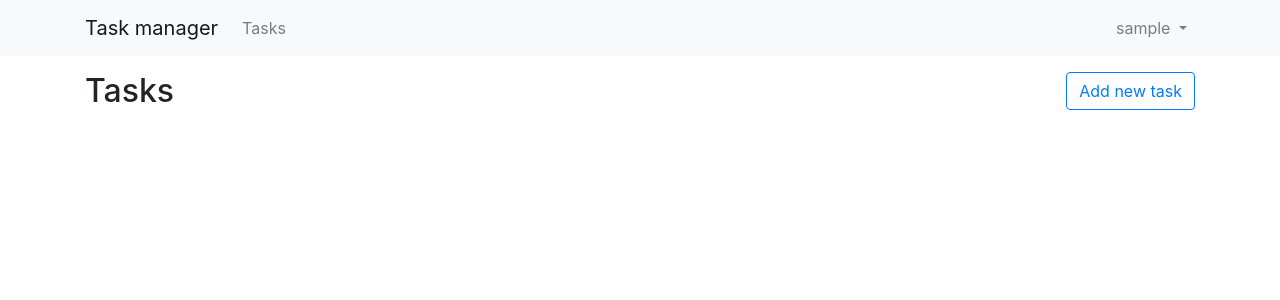
After one commit to veetors/python-project-lvl4, a Django app: page /tasks in a window 1280 px wide. The commit adds this page. Shown: the top 300 px of the page. Run offline with Django 3.2, Linux system fonts and the light colour scheme; the visitor is signed in with stand-in values (Sample User, id 1); data that the repository does not hold is empty; some libraries are stand-ins or nearby versions.

Commit message:
add TaskDetail and TaskList views

```diff
--- a/task_manager/templates/base.html
+++ b/task_manager/templates/base.html
@@ -23,9 +23,14 @@
                 >
                     <span class="navbar-toggler-icon"></span>
                 </button>
-                <div class="collapse navbar-collapse justify-content-end" id="navbarNav">
-                    <ul class="navbar-nav">
+                <div class="collapse navbar-collapse" id="navbarNav">
+                    <ul class="navbar-nav w-100">
                         {% if user.is_authenticated %}
+                            <li class="nav-item mr-auto">
+                                <a class="nav-link" href="{% url 'task_list' %}">
+                                    Tasks
+                                </a>
+                            </li>
                             <li class="nav-item dropdown">
                                 <a class="nav-link dropdown-toggle" href="#" id="navbarDropdown" role="button" data-toggle="dropdown" aria-haspopup="true" aria-expanded="false">
                                     {{ user.username }}
--- a/task_manager/templates/task_manager/home.html
+++ b/task_manager/templates/task_manager/home.html
@@ -7,7 +7,7 @@
         {% else %}
             <div class="d-flex justify-content-between align-items-center mb-3">
                 <h1 class="h2 mb-0">Tasks</h1>
-                <a href="{% url 'new_task' %}" class="btn btn-outline-primary">Add new task</a>
+                <a href="{% url 'task_new' %}" class="btn btn-outline-primary">Add new task</a>
             </div>
             {% for task in tasks %}
                 <div class="card mb-3">
@@ -25,15 +25,17 @@
                             <span>
                                 Assignee <span class="font-weight-bold">{{ task.assigned_to }}</span>
                             </span>
-                            <a href="{% url 'task_update' task_id=task.id %}" class="btn btn-outline-primary btn-sm ml-auto" role="button" aria-pressed="true">Edit</a>
+                            <a href="{% url 'task_update' task.id %}" class="btn btn-outline-primary btn-sm ml-auto" role="button" aria-pressed="true">Edit</a>
                         </div>
                     </div>
+                    <a class="text-reset text-decoration-none" href="{% url 'task_detail' task.id %}">
                         <div class="card-body">
                             <h2 class="card-title h4 mb-0">{{ task.name }}</h2>
                             {% if task.description %}
                                 <p class="card-text mt-2">{{ task.description }}</p>
                             {% endif %}
                         </div>
+                    </a>
                 </div>
             {% endfor %}
         {% endif %}
--- a/task_manager/templates/task_manager/task_create_form.html
+++ b/task_manager/templates/task_manager/task_create_form.html
@@ -4,7 +4,7 @@
 {% block content %}
     <div class="container mt-3">
         <h1 class="h2">Add new task</h1>
-        <form action="{% url 'new_task' %}" method="POST">
+        <form method="POST">
             {% csrf_token %}
             {% bootstrap_form_errors form type='non_fields' %}
             {% bootstrap_field form.name placeholder='Enter task title' %}
--- /dev/null
+++ b/task_manager/templates/task_manager/task_list.html
@@ -0,0 +1,39 @@
+{% extends 'base.html' %}
+
+{% block content %}
+    <div class="container mt-3">
+        <div class="d-flex justify-content-between align-items-center mb-3">
+            <h1 class="h2 mb-0">Tasks</h1>
+            <a href="{% url 'task_new' %}" class="btn btn-outline-primary">Add new task</a>
+        </div>
+        {% for task in object_list %}
+            <div class="card mb-3">
+                <div class="card-header">
+                    <div class="d-flex d-flex align-items-center justify-content-between h5 mb-2">
+                        <div class="badge badge-secondary p-2">{{ task.status }}</div>
+                        <!-- <div class="h6 mb-0">
+                            <span class="badge badge-info"></span>
+                        </div> -->
+                    </div>
+                    <div class="d-flex align-items-center justify-content-between">
+                        <span class="mr-3">
+                            Created by <span class="font-weight-bold">{{ task.creator }}</span>
+                        </span>
+                        <span>
+                            Assignee <span class="font-weight-bold">{{ task.assigned_to }}</span>
+                        </span>
+                        <a href="{% url 'task_update' task.id %}" class="btn btn-outline-primary btn-sm ml-auto" role="button" aria-pressed="true">Edit</a>
+                    </div>
+                </div>
+                <a class="text-reset text-decoration-none" href="{% url 'task_detail' task.id %}">
+                    <div class="card-body">
+                        <h2 class="card-title h4 mb-0">{{ task.name }}</h2>
+                        {% if task.description %}
+                            <p class="card-text mt-2">{{ task.description }}</p>
+                        {% endif %}
+                    </div>
+                </a>
+            </div>
+        {% endfor %}
+    </div>
+{% endblock %}
--- a/task_manager/templates/task_manager/task_update_form.html
+++ b/task_manager/templates/task_manager/task_update_form.html
@@ -3,8 +3,8 @@
 
 {% block content %}
     <div class="container mt-3">
-        <h1 class="h2">Update task</h1>
-        <form action="{% url 'task_update' task.id %}" method="POST">
+        <h1 class="h2">Update {{ task.name }}</h1>
+        <form method="POST">
             {% csrf_token %}
             {% bootstrap_form_errors form type='non_fields' %}
             {% bootstrap_field form.name placeholder='Enter task title' %}
--- a/task_manager/urls.py
+++ b/task_manager/urls.py
@@ -21,7 +21,18 @@ urlpatterns = [
     path('', views.home, name='home'),
     path('signup/', views.UserCreate.as_view(), name='signup'),
     path('accounts/', include('django.contrib.auth.urls')),
-    path('tasks/new', views.TaskCreate.as_view(), name='new_task'),
-    path('tasks/<int:task_id>/update', views.TaskUpdate.as_view(), name='task_update'),
+    path('tasks', views.TasksList.as_view(), name='task_list'),
+    path('tasks/new', views.TaskCreate.as_view(), name='task_new'),
+    path('tasks/<int:pk>', views.TaskDetail.as_view(), name='task_detail'),
+    path(
+        'tasks/<int:pk>/update',
+        views.TaskUpdate.as_view(),
+        name='task_update',
+    ),
+    path(
+        'tasks/<int:pk>/delete',
+        views.TaskDelete.as_view(),
+        name='task_delete',
+    ),
     path('admin/', admin.site.urls),
 ]
--- a/task_manager/views.py
+++ b/task_manager/views.py
@@ -3,7 +3,9 @@ from django.contrib.auth.models import User
 from django.contrib.messages.views import SuccessMessageMixin
 from django.shortcuts import render
 from django.urls import reverse_lazy
-from django.views.generic.edit import CreateView, UpdateView
+from django.views.generic.detail import DetailView
+from django.views.generic.edit import CreateView, DeleteView, UpdateView
+from django.views.generic.list import ListView
 from task_manager.forms import SignupForm, TaskForm
 from task_manager.models import Task
 
@@ -24,6 +26,14 @@ class UserCreate(SuccessMessageMixin, CreateView):
     success_message = 'Account was created for %(username)s'
 
 
+class TasksList(LoginRequiredMixin, ListView):
+    model = Task
+
+
+class TaskDetail(LoginRequiredMixin, DetailView):
+    model = Task
+
+
 class TaskCreate(LoginRequiredMixin, CreateView):
     model = Task
     form_class = TaskForm
@@ -42,5 +52,9 @@ class TaskUpdate(LoginRequiredMixin, UpdateView):
     model = Task
     form_class = TaskForm
     template_name_suffix = '_update_form'
-    pk_url_kwarg = 'task_id'
     success_url = reverse_lazy('home')
+
+
+class TaskDelete(LoginRequiredMixin, DeleteView):
+    model = Task
+    success_url = reverse_lazy('home')
```
Also changed, not shown: task_manager/templates/task_manager/task_confirm_delete.html (added, +14 -0 lines), task_manager/templates/task_manager/task_detail.html (added, +30 -0 lines). Lines whose indentation alone changed are shown as unchanged.
